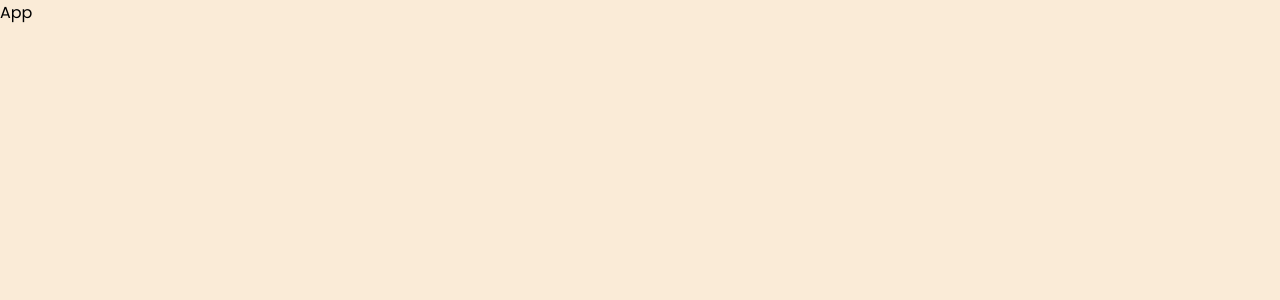
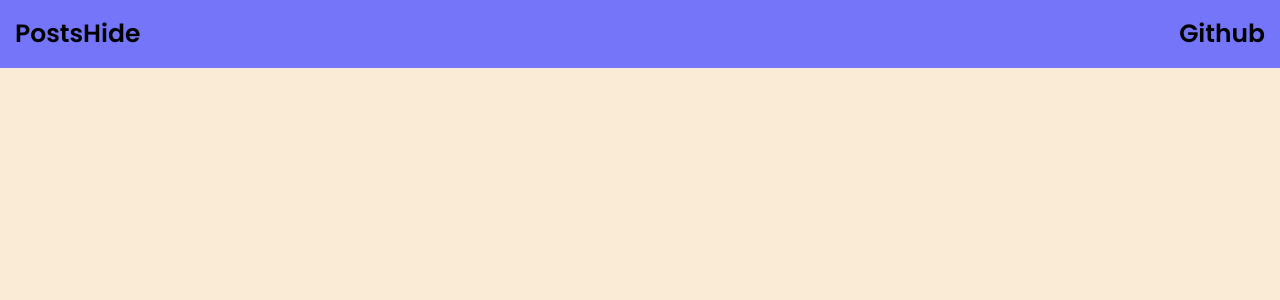
Before and after one commit to serhiyhvala/expletech_test_task, a React (Vite) app: page / in a window 1280 px wide. Shown: the top 300 px of the page. Built offline with nearby package versions, Linux system fonts and the light colour scheme.

Commit message:
Create Layout Component

```diff
--- a/src/App.tsx
+++ b/src/App.tsx
@@ -1,8 +1,13 @@
+import {Route, Routes} from "react-router-dom";
+import Layout from "@components/Layout";
+
 const App = () => {
   return (
-      <div>
-        App
-      </div>
+      <Routes>
+        <Route path='/' element={<Layout/>}>
+          Home
+        </Route>
+      </Routes>
   );
 };
 
--- /dev/null
+++ b/src/components/Layout/index.tsx
@@ -0,0 +1,13 @@
+import Header from "@components/Header";
+import {Outlet} from "react-router-dom";
+
+const Layout = () => {
+  return (
+      <>
+        <Header/>
+        <Outlet/>
+      </>
+  );
+};
+
+export default Layout;
```
